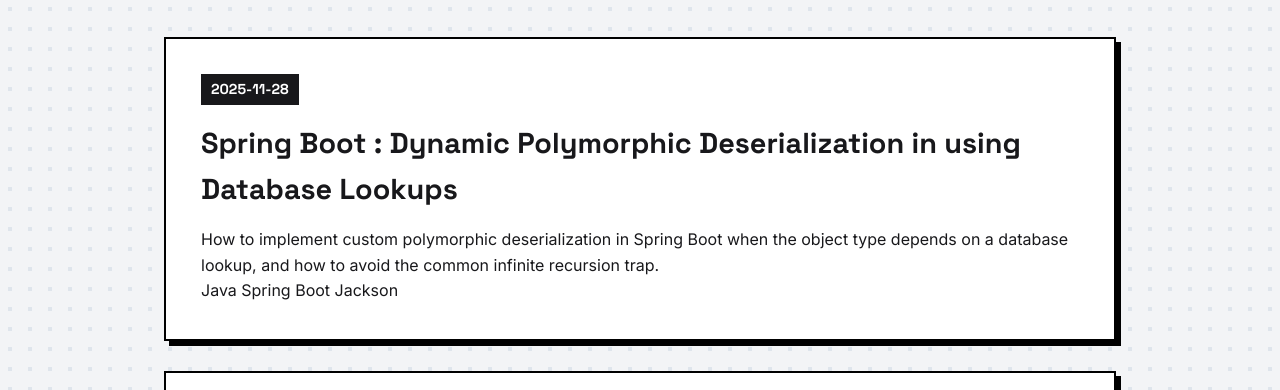
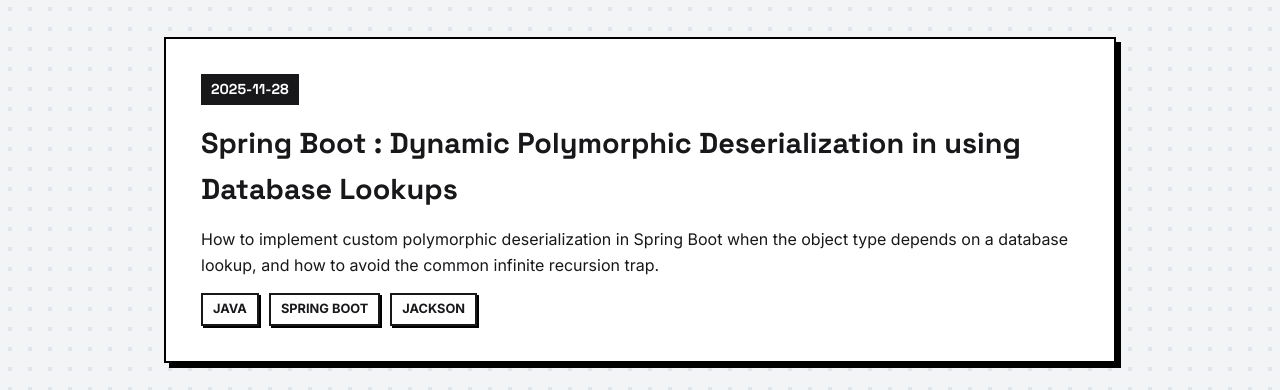
Before and after one commit to srirajshukla/srirajshukla.github.io, a plain HTML site: page blog/index.html in a window 1280 px wide. Shown: the part 341-731 px from the top of the page. Drawn offline with Linux system fonts and the light colour scheme.

Commit message:
add style to post tags

```diff
--- a/styles.css
+++ b/styles.css
@@ -320,6 +320,30 @@ footer {
 .blog-post-preview h3 a:hover {
     background-size: 100% 0.4em;
 }
+
+.post-tags {
+    display: flex;
+    gap: 10px;
+    flex-wrap: wrap;
+    margin-top: 15px;
+}
+
+.post-tags .tag {
+    background: #ffffff;
+    color: var(--text-main);
+    padding: 4px 10px;
+    font-size: 0.8em;
+    font-weight: 700;
+    border: 2px solid var(--text-main);
+    text-transform: uppercase;
+    box-shadow: 2px 2px 0px 0px #000;
+    transition: all 0.1s;
+}
+
+.blog-post-preview:hover .tag:nth-child(4n+1) { background: #fde047; } /* Yellow */
+.blog-post-preview:hover .tag:nth-child(4n+2) { background: #4ade80; } /* Green */
+.blog-post-preview:hover .tag:nth-child(4n+3) { background: #22d3ee; } /* Cyan */
+.blog-post-preview:hover .tag:nth-child(4n+4) { background: #f472b6; } /* Pink */
 
 /* Blog Post Content - Detailed View */
 .blog-post {
```
